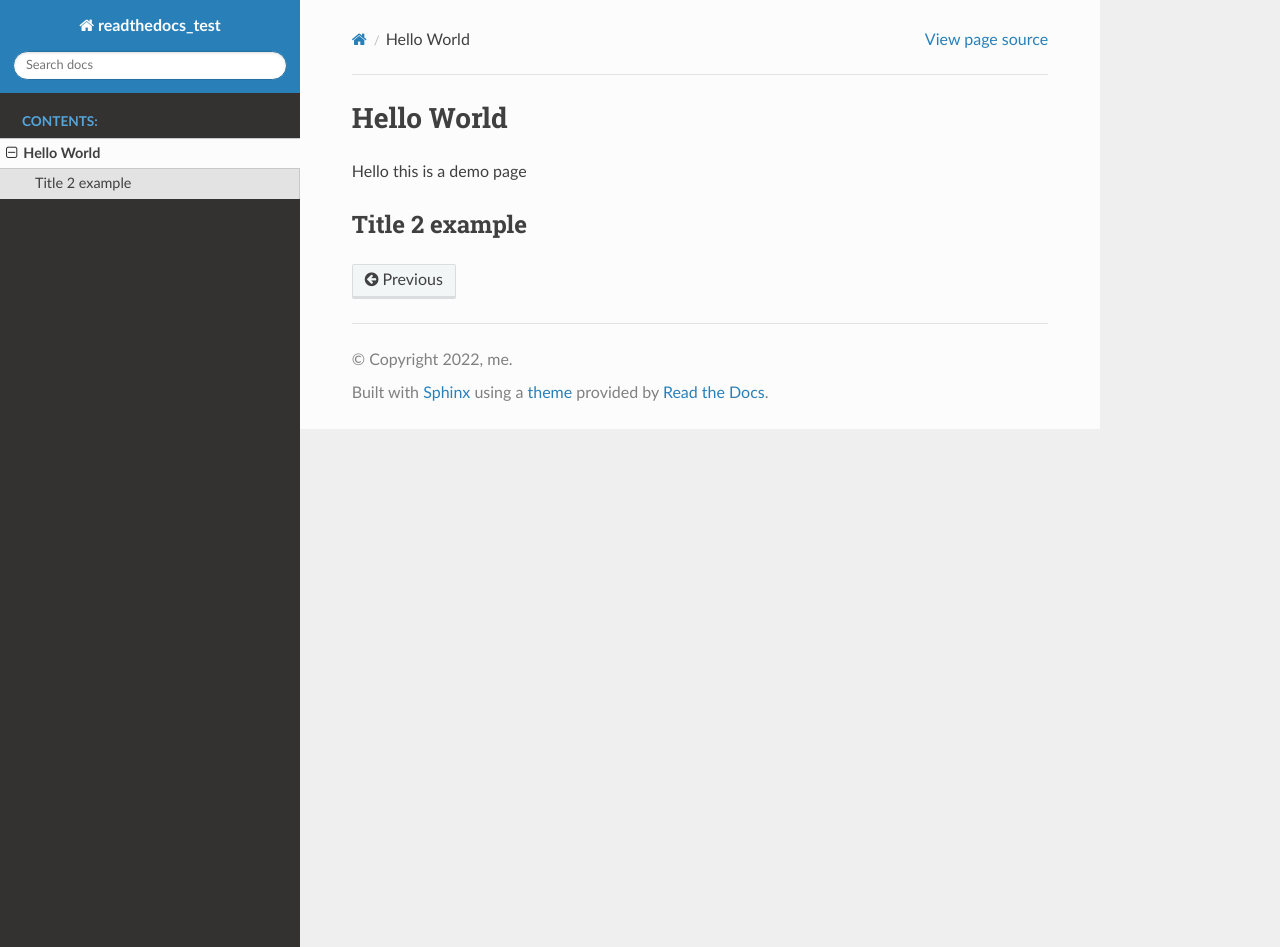
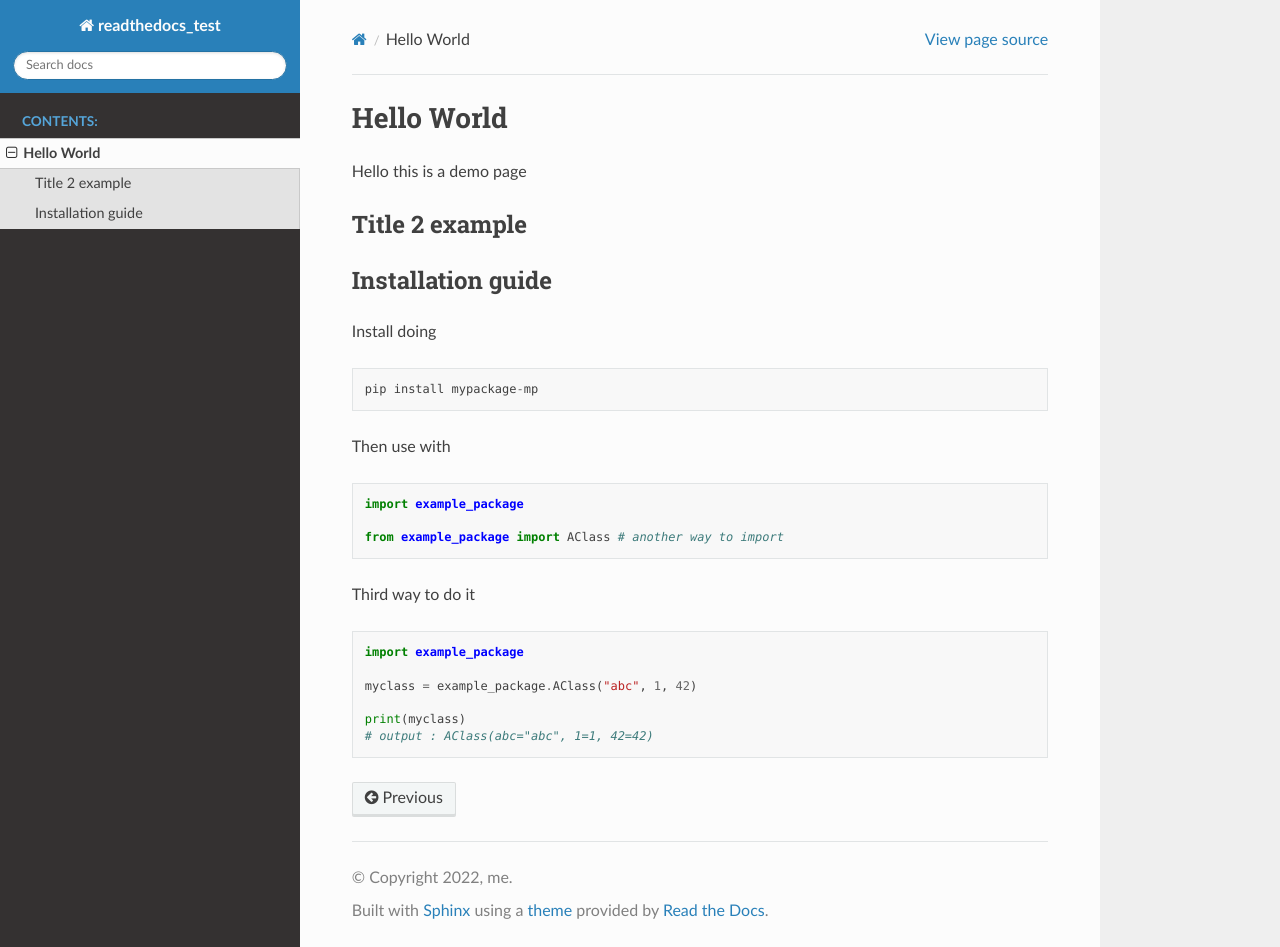
Before and after one commit to mathieupichon-bib/readthedocs_test, a Sphinx documentation site: the page built from doc/hello.rst, in a window 1280 px wide and 947 px high. Built offline with Sphinx 7.4.7 and the Read the Docs theme 2.0.0, drawn with Linux system fonts in a browser that asks for light colours.

Commit message:
added documentation

```diff
--- a/doc/hello.rst
+++ b/doc/hello.rst
@@ -5,3 +5,27 @@ Hello this is a demo page
 
 Title 2 example
 ----------------------
+
+Installation guide
+------------------
+
+Install doing ::
+
+    pip install mypackage-mp
+
+Then use with ::
+
+    import example_package
+
+    from example_package import AClass # another way to import
+
+Third way to do it
+
+.. code-block:: python
+
+    import example_package
+
+    myclass = example_package.AClass("abc", 1, 42)
+
+    print(myclass)
+    # output : AClass(abc="abc", 1=1, 42=42)
```
